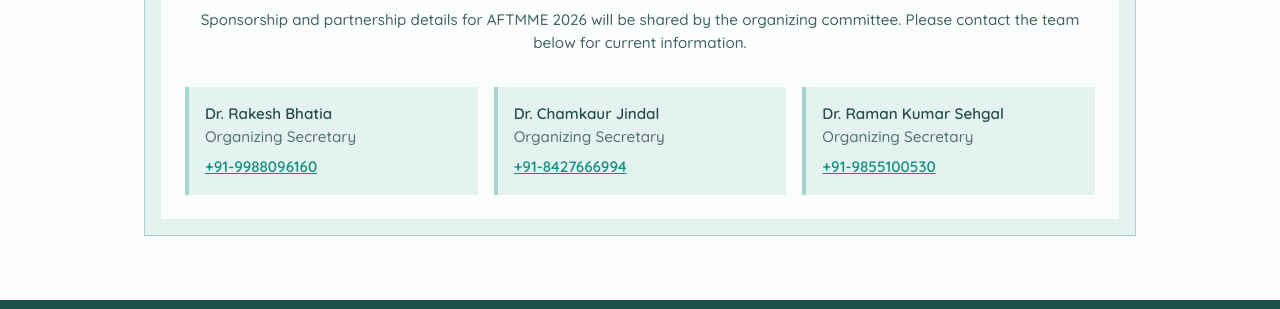
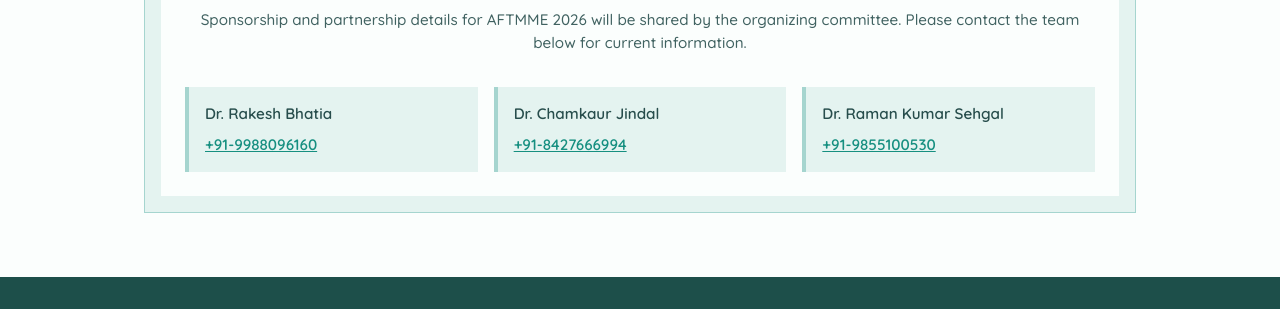
Before and after one commit to Ekuspreet/aftmme-web, a plain HTML site: page sponsorship.html in a window 1280 px wide. Shown: the part 900-1209 px from the top of the page. Drawn offline with Linux system fonts and the light colour scheme; a script that the page names is missing.

Commit message:
removed designation

```diff
--- a/sponsorship.html
+++ b/sponsorship.html
@@ -174,19 +174,16 @@
 
           <div class="p-4 bg-secondary/10 border-l-4 border-secondary/30">
             <p class="text-body font-semibold text-base-content/90">Dr. Rakesh Bhatia</p>
-            <p class="text-body text-base-content/70">Organizing Secretary</p>
             <p class="text-body font-semibold text-secondary mt-2"><a href="tel:+91-9988096160" class="link link-secondary">+91-9988096160</a></p>
           </div>
 
           <div class="p-4 bg-secondary/10 border-l-4 border-secondary/30">
             <p class="text-body font-semibold text-base-content/90">Dr. Chamkaur Jindal</p>
-            <p class="text-body text-base-content/70">Organizing Secretary</p>
             <p class="text-body font-semibold text-secondary mt-2"><a href="tel:+91-8427666994" class="link link-secondary">+91-8427666994</a></p>
           </div>
 
           <div class="p-4 bg-secondary/10 border-l-4 border-secondary/30">
             <p class="text-body font-semibold text-base-content/90">Dr. Raman Kumar Sehgal</p>
-            <p class="text-body text-base-content/70">Organizing Secretary</p>
             <p class="text-body font-semibold text-secondary mt-2"><a href="tel:+91-9855100530" class="link link-secondary">+91-9855100530</a></p>
           </div>
 
@@ -195,7 +192,6 @@
     </div>
   </div>
 </section>
-
   </div>
 
   <!-- Footer -->
```
Also changed, not shown: css/output.css. Lines whose indentation alone changed are shown as unchanged.
